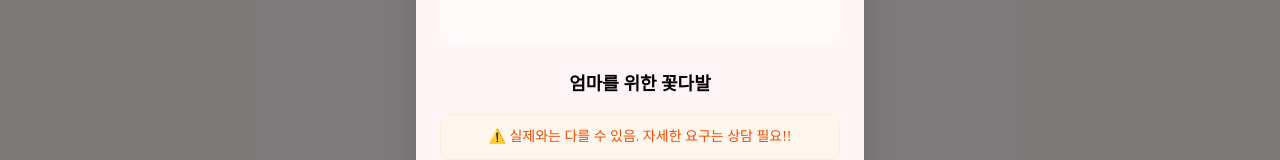
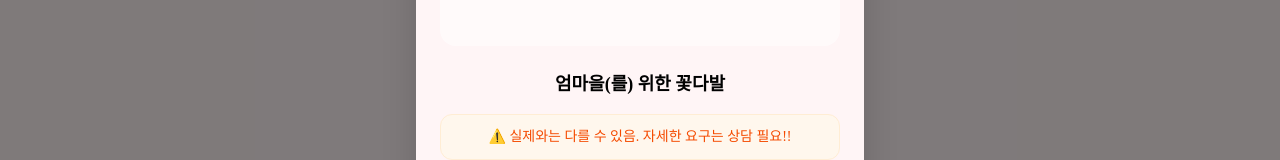
Before and after one commit to Team-Locode/Locode-FE, a React (Vite) app: page /modal in a window 1280 px wide. Shown: the part 499-659 px from the top of the page. Built offline with nearby package versions, Linux system fonts and the light colour scheme; no server answers; a web font is replaced by a local one.

Commit message:
design: UI 피드백 반영 수정 완료 (#25)

```diff
--- a/src/component/CompleteFlower.tsx
+++ b/src/component/CompleteFlower.tsx
@@ -65,7 +65,7 @@ export default function CompleteFlower({
 
   const handleComplete = async () => {
   const body = {
-    purpose: `${person}를 위한 꽃다발`,
+    purpose: `${person}을(를) 위한 꽃다발`,
     flowers: selectedFlowers.map((flower) => ({
       type: flower.type,
       color: flower.color,
@@ -172,7 +172,9 @@ export default function CompleteFlower({
                       key={`${category}-${index}`}
                       onClick={() => handleAddFlower(flower)}
                       disabled={selectedFlowers.length >= 5}
-                      className="w-14 h-14 rounded-2xl border-2 border-pink-2 bg-white flex items-center justify-center cursor-pointer hover:scale-105 transition-all overflow-hidden disabled:opacity-40 disabled:cursor-not-allowed"
+                      className="w-14 h-14 rounded-2xl border-2 border-pink-2 bg-white flex items-center
+                      justify-center cursor-pointer hover:scale-105 hover:scale-105 active:scale-95 active:bg-pink-100
+                      transition-all overflow-hidden disabled:opacity-40 disabled:cursor-not-allowed"
                     >
                       <img
                         src={flower.image}
--- a/src/layout/Footer.tsx
+++ b/src/layout/Footer.tsx
@@ -4,7 +4,7 @@ export default function Footer() {
       <div className="max-w-7xl mx-auto px-4 flex flex-col items-center gap-2 text-center">
 
         <p className="text-[11px] text-pink-3 mt-2">
-          © 2024 플라워토브. All rights reserved.<br />
+          © 2026 플라워토브. All rights reserved.<br />
           문의: 카카오톡 채널 또는 인스타그램 DM
         </p>
 
--- a/src/pages/MainPage.tsx
+++ b/src/pages/MainPage.tsx
@@ -53,7 +53,7 @@ export default function MainPage() {
         </div>
 
         {/* 고정 텍스트 */}
-        <span>을 위한 꽃다발</span>
+        <span>을(를) 위한 꽃다발</span>
       </div>
       <p className="text-pink-3 text-sm mt-2">
         누구를 위한 꽃다발인지 입력해주세요
--- a/src/pages/modalPage.tsx
+++ b/src/pages/modalPage.tsx
@@ -24,7 +24,7 @@ export default function ModalPage({ onClose, bouquetData }: ModalPageProps) {
   const displayData = bouquetData || {
     bouquetId: 3,
     summary: {
-      purpose: "엄마를 위한 꽃다발",
+      purpose: "엄마을(를) 위한 꽃다발",
       style: "클래식",
       flowers: ["장미(레드)", "장미(블랙)", "장미(옐로우)"],
       paper: "분홍",
```
